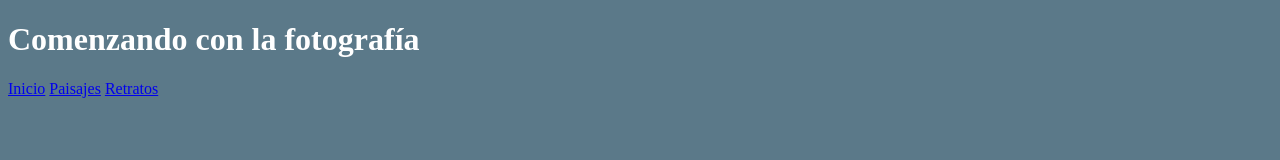
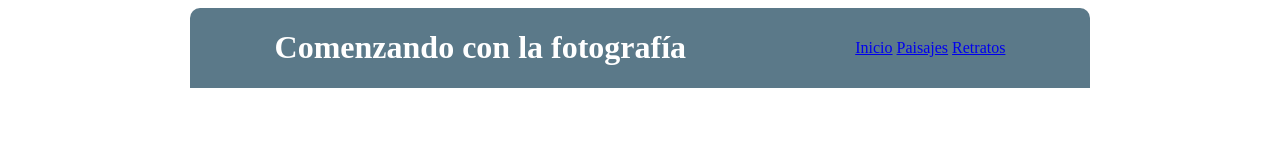
Before and after one commit to fredymoreno/FotografiasAcevedo-Huila, a plain HTML site: page html/retratos.html in a window 1280 px wide. Drawn offline with Linux system fonts and the light colour scheme.

Commit message:
agregando caja de encabezado y centrando la caja

```diff
--- a/css/estilos.css
+++ b/css/estilos.css
@@ -1,5 +1,14 @@
-body{
-  background-color:  #5b7989;
+#contenedor{
+  width: 900px;
+  margin: 0 auto;
+}
+header{
+  background-color: #5b7989;
+  height: 100%;
+  border-radius: 10px 10px 0 0;
+  display: flex;
+  justify-content: space-around;
+  align-items: center;
 }
 header h1{
   color: #ffffff;
--- a/html/retratos.html
+++ b/html/retratos.html
@@ -6,15 +6,17 @@
     <title>Fotografias Acevedo Huila</title>
     <link rel="stylesheet" href="../css/estilos.css">
   </head>
-  <body id="contenedor">
+  <body>
+    <div id="contenedor">
       <!--Encabezado-->
       <header id="encabezado">
         <h1>Comenzando con la fotografía</h1>
-      <nav>
+        <nav id="enlaces">
           <a class="enlaces" href="../index.html" title="Inicio">Inicio</a>
           <a class="enlaces" href="../html/paisajes.html" title="paisajes">Paisajes</a>
           <a class="enlaces" href="../html/retratos.html" title="retratos">Retratos</a>
         </nav>
       </header>
+    </div>
   </body>
 </html>
```
Also changed, not shown: html/paisajes.html (+2 -0 lines), index.html (+2 -0 lines). Lines whose indentation alone changed are shown as unchanged.
